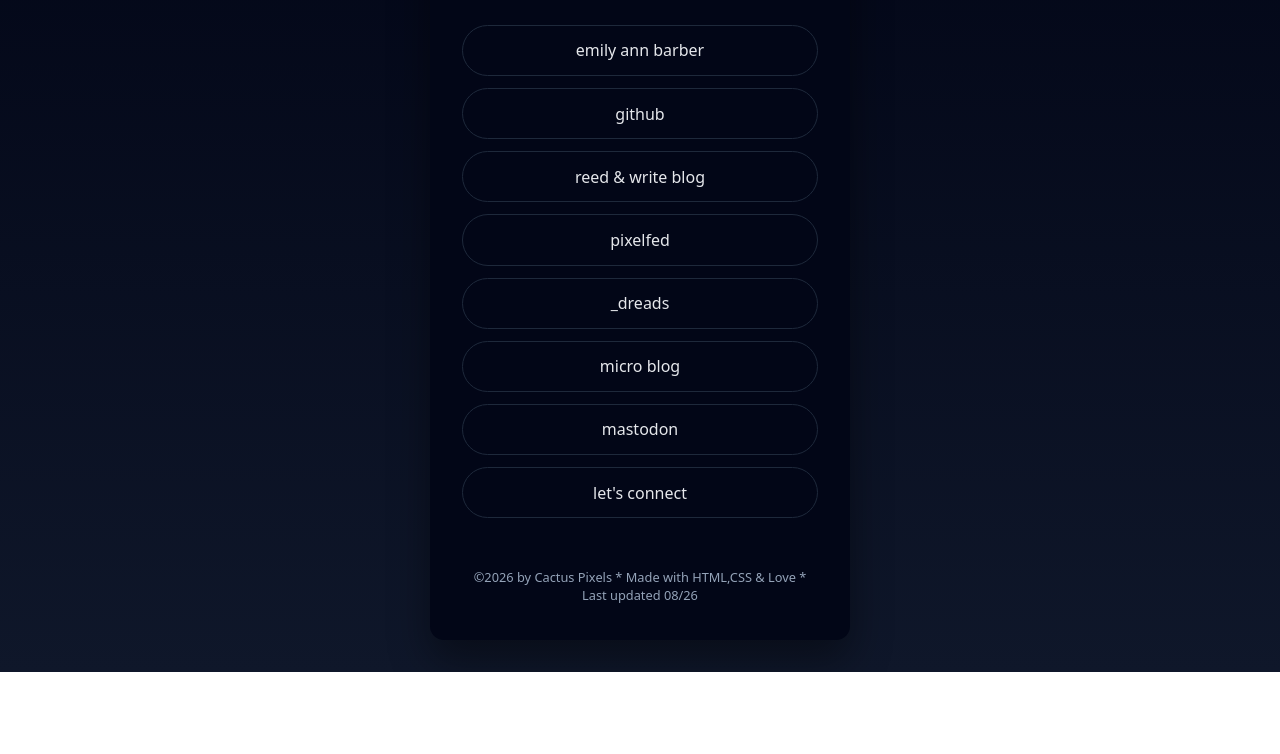
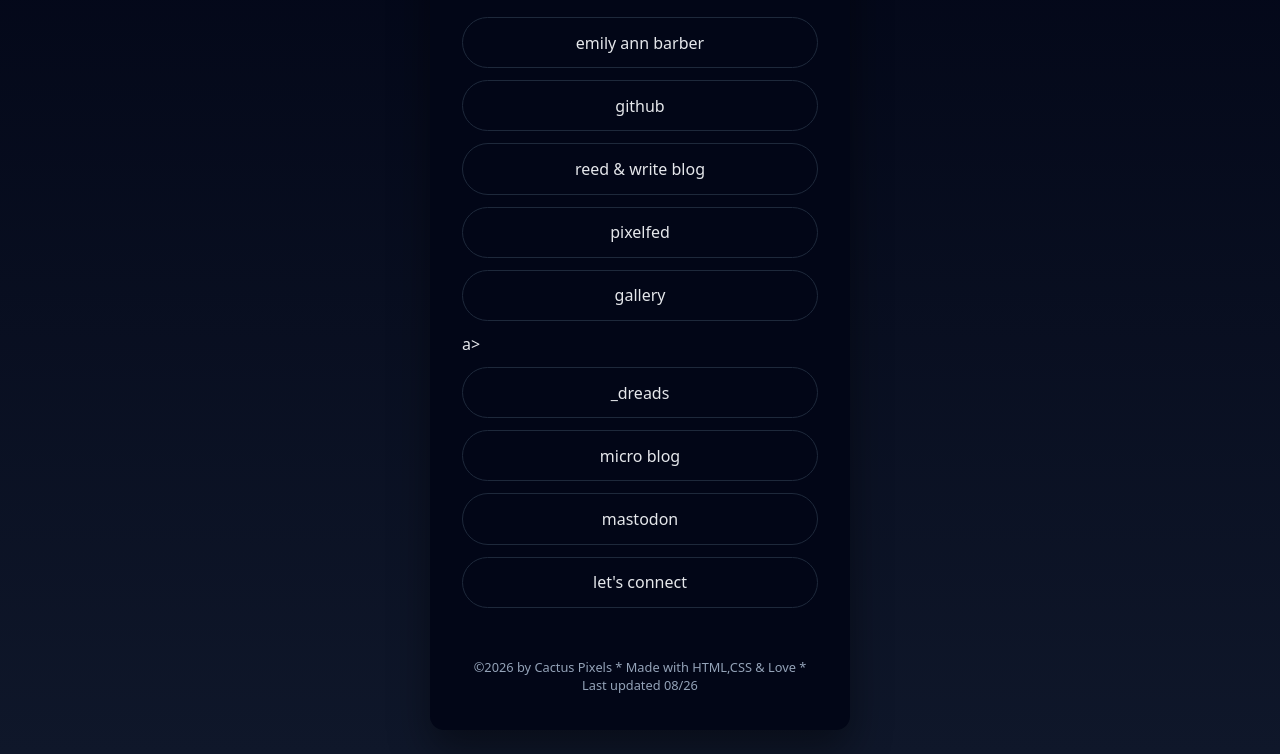
Before and after one commit to reedbarber/reb-fi, a plain HTML site: page index.html in a window 1280 px wide. Shown: the part 128-882 px from the top of the page. Before the commit the page ends 800 px from the top, so only its background shows below. Drawn offline with Linux system fonts and the light colour scheme.

Commit message:
Fix link formatting for gallery in index.html

```diff
--- a/index.html
+++ b/index.html
@@ -122,6 +122,7 @@
       <a href="https://github.com/reedbarber">github</a>
       <a href="https://reedwrite.org">reed & write blog</a>
       <a href="https://portfolio.pixelfed.social/rbarber">pixelfed</a>
+      <a href="https://barber.cc">gallery</a>a>
       <a href="https://www.threads.com/@_lonoak">_dreads </a>
       <a href="https://erik.barber.cc">micro blog</a>
       <a href="https://mastodon.social/@r_barber">mastodon</a>
```
